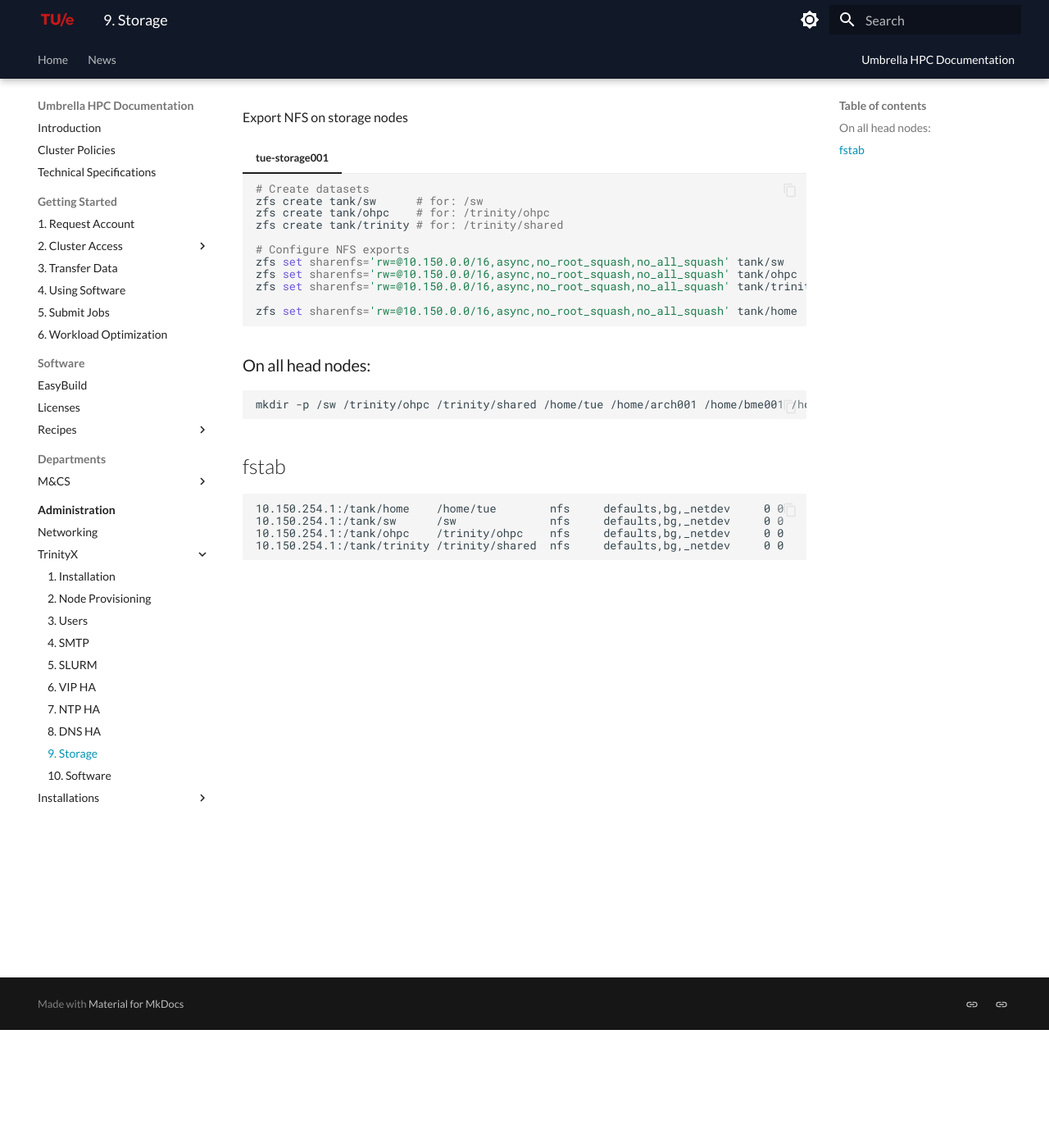
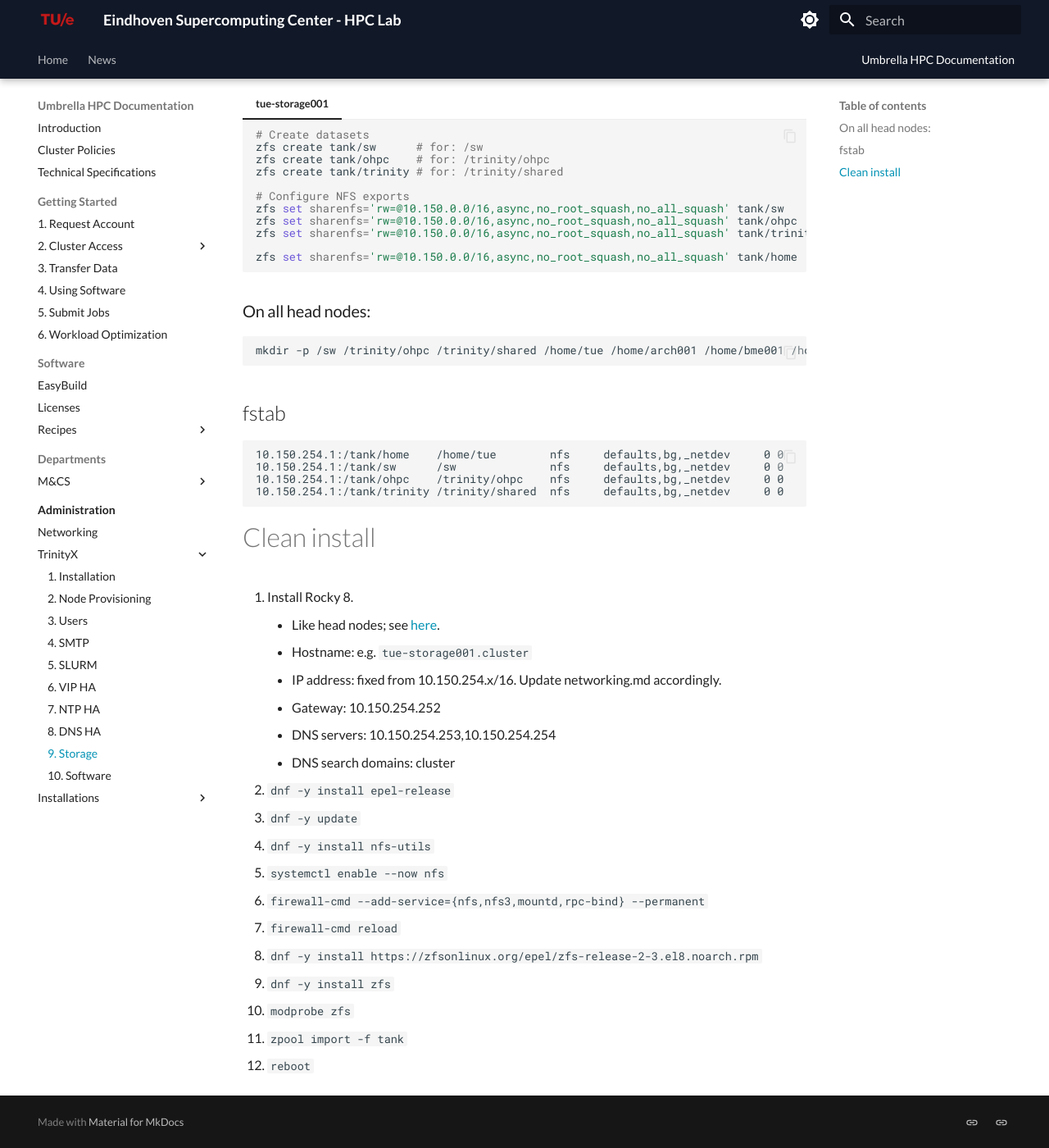
Before and after one commit to gferhpc/supercomputing.tue.nl, an MkDocs documentation site: the page built from pages/documentation/administration/trinityx/storage.md, in a window 1280 px wide and 1400 px high, scrolled down 144 px. Shown: the whole window at 82% size. Built offline with MkDocs 1.6.1 and Material for MkDocs 9.7.7, drawn with Linux system fonts in a browser that asks for light colours.

Commit message:
trix: storage: added clean install instructions

````diff
--- a/pages/documentation/administration/trinityx/storage.md
+++ b/pages/documentation/administration/trinityx/storage.md
@@ -29,3 +29,24 @@
 10.150.254.1:/tank/ohpc    /trinity/ohpc    nfs     defaults,bg,_netdev     0 0
 10.150.254.1:/tank/trinity /trinity/shared  nfs     defaults,bg,_netdev     0 0
 ```
+
+# Clean install
+
+1. Install Rocky 8.
+    - Like head nodes; see [here](installation.md).
+    - Hostname: e.g. `tue-storage001.cluster`
+    - IP address: fixed from 10.150.254.x/16.  Update networking.md accordingly.
+    - Gateway: 10.150.254.252
+    - DNS servers: 10.150.254.253,10.150.254.254
+    - DNS search domains: cluster
+1. `dnf -y install epel-release`
+1. `dnf -y update`
+1. `dnf -y install nfs-utils`
+1. `systemctl enable --now nfs`
+1. `firewall-cmd --add-service={nfs,nfs3,mountd,rpc-bind} --permanent`
+1. `firewall-cmd reload`
+1. `dnf -y install https://zfsonlinux.org/epel/zfs-release-2-3.el8.noarch.rpm`
+1. `dnf -y install zfs`
+1. `modprobe zfs`
+1. `zpool import -f tank`
+1. `reboot`
````
Also changed, not shown: pages/documentation/administration/networking.md (+3 -0 lines), pages/news/posts/2024-Q1-umbrella-maintenance.md (+5 -0 lines).
